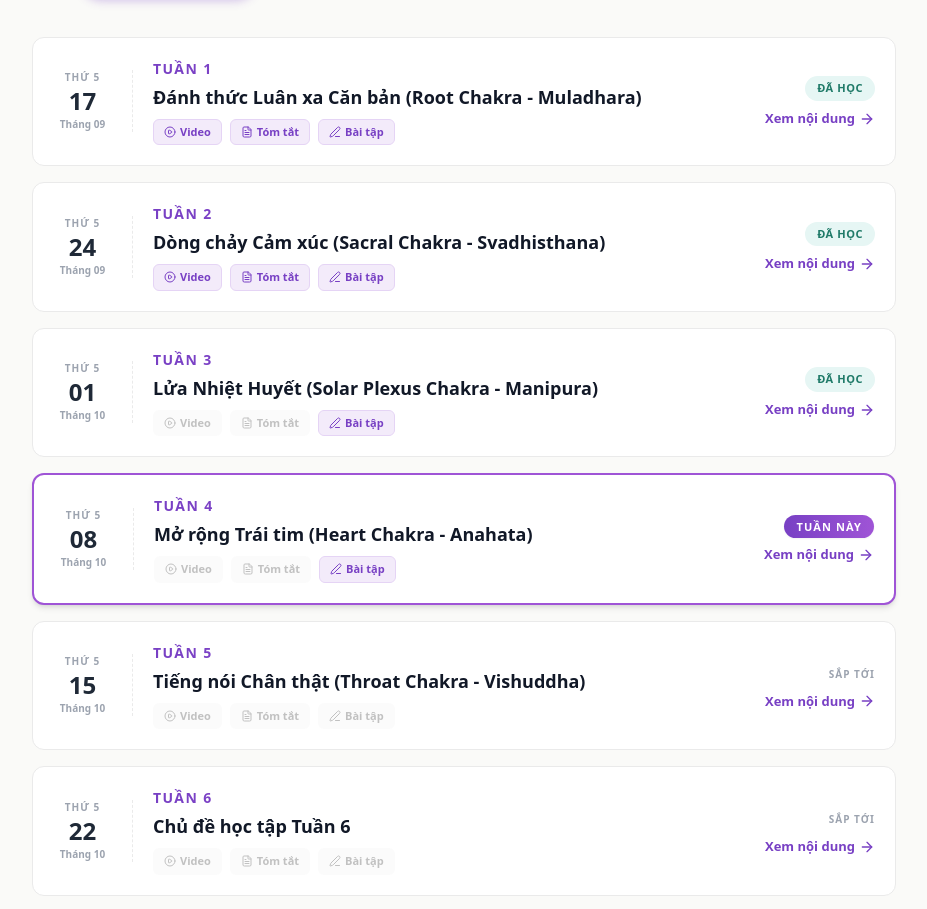
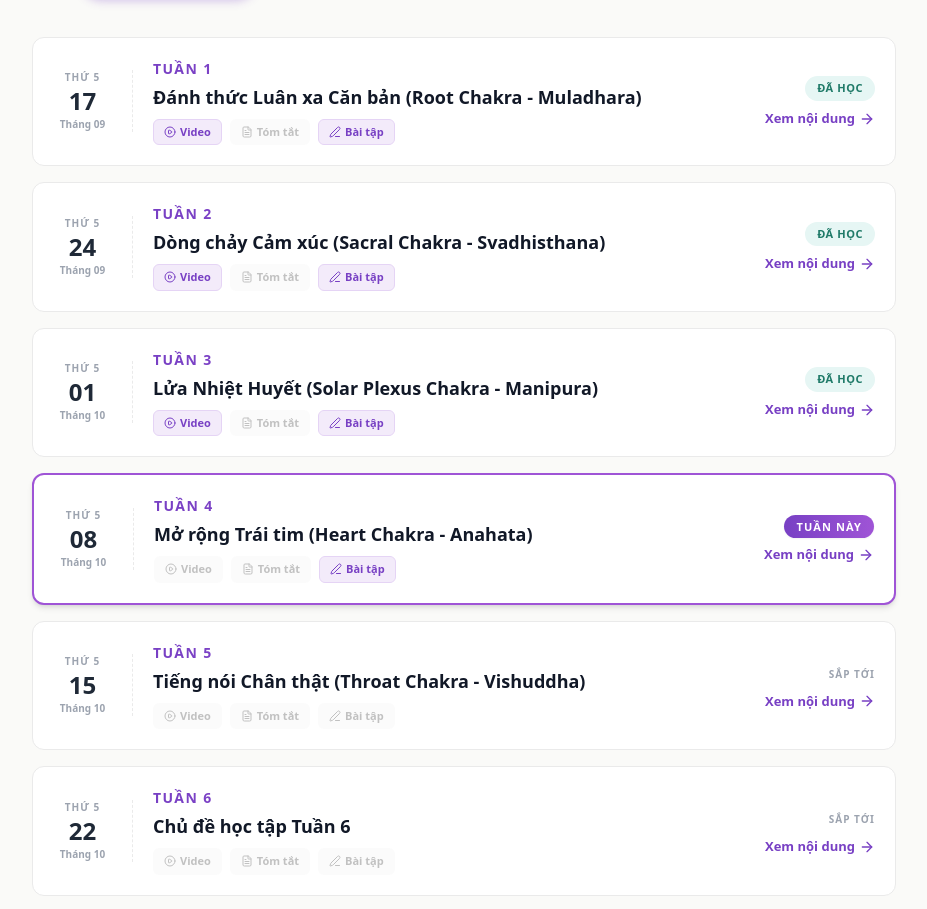
Before and after one commit to bunghealing/mikuze2627, a plain HTML site: page index.html in a window 1280 px wide. Shown: the part 812-1721 px from the top of the page, without its empty margins (176-1103 px from the left). Drawn offline with nearby package versions, Linux system fonts and the light colour scheme.

Commit message:
Update index.html

```diff
--- a/index.html
+++ b/index.html
@@ -276,23 +276,24 @@
                 title: "Đánh thức Luân xa Căn bản (Root Chakra - Muladhara)",
                 // 1. Sửa nội dung tóm tắt ở đây:
                 summary: "Buổi học đầu tiên đưa chúng ta về lại cội nguồn, kết nối với Đất Mẹ và cảm nhận sự vững chãi từ bên trong.",
-                hasVid: true, hasDoc: true, hasForm: true,
+                hasVid: true, hasDoc: false, hasForm: true,
                 // 2. Thêm dòng vidUrl này để chèn link YouTube (lưu ý phải dùng link có chữ /embed/):
-                vidUrl: "https://www.youtube.com/embed/ID_VIDEO_CUA_BAN",
+                vidUrl: "https://youtube.com/embed/live/M_yMZ4C_6OI",
                 docFiles: [{ name: "File PDF Hướng dẫn", url: "#", type: "pdf" }, { name: "Link tham khảo mở rộng", url: "#", type: "link" }],
                 exerciseDesc: "Quan sát hơi thở vùng bụng dưới trong 15 phút mỗi sáng. Ghi nhận những cảm giác vật lý xuất hiện."
             },
             {
                 title: "Dòng chảy Cảm xúc (Sacral Chakra - Svadhisthana)",
                 summary: "Khơi thông năng lượng sáng tạo và linh hoạt. Thực hành Mindfulness trong cảm xúc.",
-                hasVid: true, hasDoc: true, hasForm: true,
+                hasVid: true, hasDoc: false, hasForm: true,
+                vidUrl: "https://youtube.com/embed/live/ZhTkfCbIeEo",
                 docFiles: [{ name: "Kỹ thuật Vipassana", url: "#", type: "pdf" }],
                 exerciseDesc: "Làm bạn với một cảm xúc khó chịu trong ngày. Quan sát sự khởi sinh, thay đổi và tan biến của nó."
             },
             {
                 title: "Lửa Nhiệt Huyết (Solar Plexus Chakra - Manipura)",
                 summary: "Đánh thức sức mạnh ý chí và sự tự tin.",
-                hasVid: false, hasDoc: false, hasForm: true,
+                hasVid: true, hasDoc: false, hasForm: true,
                 vidUrl: "https://www.youtube.com/embed/live/-HlP2uaf_Lo",
                 docFiles: [],
                 exerciseDesc: "Thực hành Breath of Fire (Hơi thở lửa) 3 phút mỗi sáng."
```
